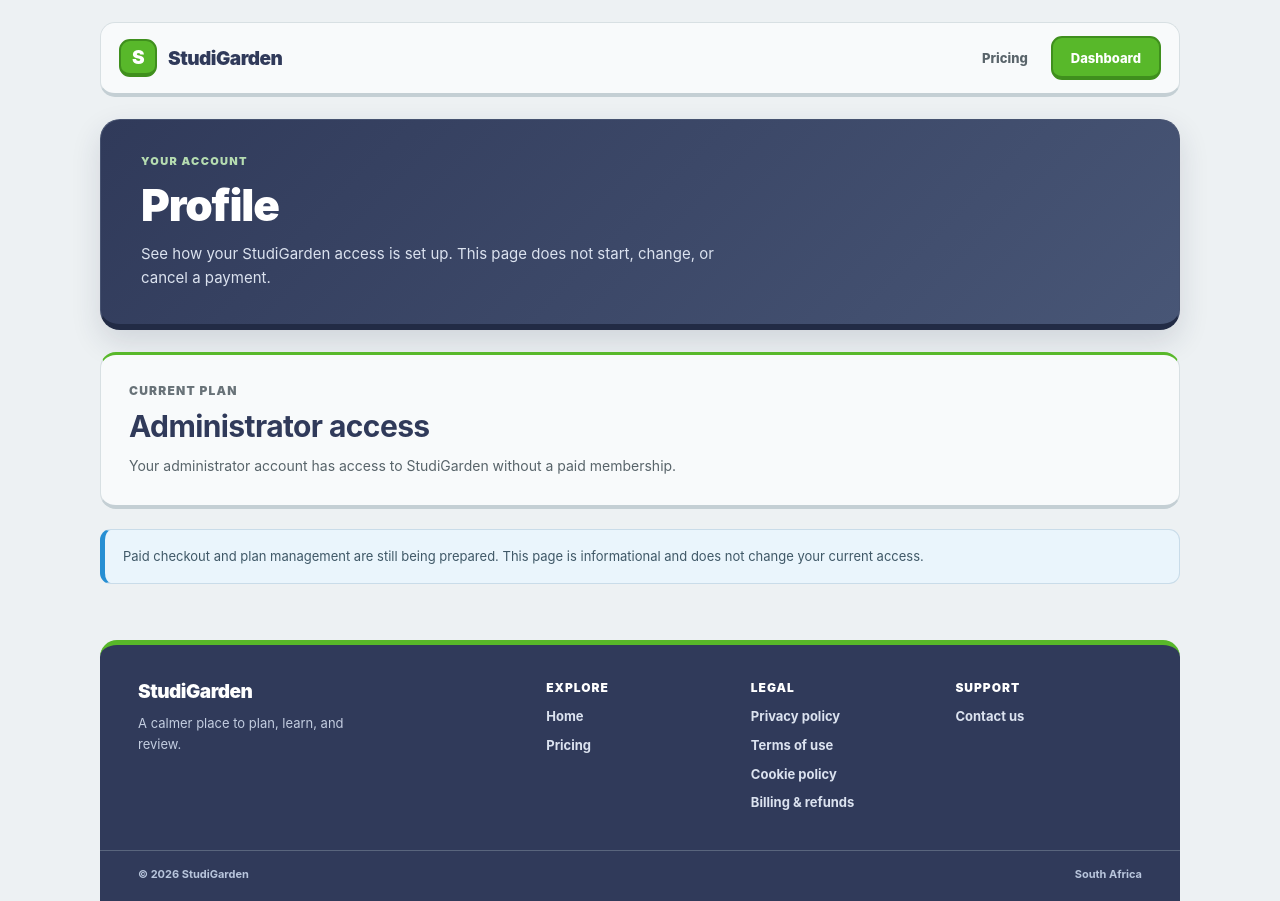
After one commit to zeanbritz/studyoptimizer, a Django app: page /my-plan/ in a window 1280 px wide. The commit adds this page. Run offline with Django 4.2, Linux system fonts and the light colour scheme; a user stored in the database is signed in; tables that the repository leaves empty hold one stand-in row (values such as "Sample post"); parts of the project's set-up code (start-up, migrations or seed data) failed here and were passed over.

Commit message:
Add profile plan page and exam navigation

```diff
--- /dev/null
+++ b/accounts/plan_views.py
@@ -0,0 +1,25 @@
+from django.contrib.auth.decorators import login_required
+from django.shortcuts import render
+
+from .models import BetaInvite, StudyMembership
+
+
+@login_required
+def my_plan(request):
+    user = request.user
+
+    is_beta_member = (
+        user.beta_lifetime_access
+        or BetaInvite.objects.filter(claimed_by_id=user.pk).exists()
+    )
+
+    membership = StudyMembership.objects.filter(user=user).first()
+
+    return render(
+        request,
+        "accounts/my_plan.html",
+        {
+            "is_beta_member": is_beta_member,
+            "membership": membership,
+        },
+    )
--- a/accounts/urls.py
+++ b/accounts/urls.py
@@ -1,6 +1,7 @@
 from allauth.account import views as account_views
 from django.urls import path
 
+from .plan_views import my_plan
 from .views import BetaSignupView
 
 
@@ -20,4 +21,9 @@ urlpatterns = [
         BetaSignupView.as_view(),
         name="register",
     ),
+    path(
+        "my-plan/",
+        my_plan,
+        name="my_plan",
+    ),
 ]
--- /dev/null
+++ b/templates/accounts/my_plan.html
@@ -0,0 +1,339 @@
+{% load static %}
+<!DOCTYPE html>
+<html lang="en">
+<head>
+    <meta charset="UTF-8">
+    <meta name="viewport" content="width=device-width, initial-scale=1.0">
+    <title>Profile — StudiGarden</title>
+    <link rel="stylesheet" href="{% static 'landing/css/footer.css' %}">
+
+    <style>
+        :root {
+            --page: #edf1f3;
+            --ink: #2f3335;
+            --muted: #687278;
+            --navy: #303a5a;
+            --navy-dark: #222b45;
+            --green: #58b82a;
+            --green-dark: #3f8f1d;
+        }
+
+        * { box-sizing: border-box; }
+
+        body {
+            margin: 0;
+            background: var(--page);
+            color: var(--ink);
+            font-family: -apple-system, BlinkMacSystemFont, "Segoe UI", Arial, sans-serif;
+        }
+
+        a { text-decoration: none; }
+
+        .shell {
+            width: min(1080px, calc(100% - 40px));
+            margin: 0 auto;
+        }
+
+        .site-header {
+            display: flex;
+            align-items: center;
+            justify-content: space-between;
+            gap: 20px;
+            margin: 22px 0;
+            padding: 13px 18px;
+            border: 1px solid #d8e0e3;
+            border-bottom: 4px solid #c4cfd4;
+            border-radius: 15px;
+            background: #f8fafb;
+        }
+
+        .brand {
+            display: inline-flex;
+            align-items: center;
+            gap: 11px;
+            color: var(--navy);
+            font-size: 19px;
+            font-weight: 900;
+            letter-spacing: -0.5px;
+        }
+
+        .brand-mark {
+            width: 38px;
+            height: 38px;
+            display: grid;
+            place-items: center;
+            border: 2px solid var(--green-dark);
+            border-bottom-width: 4px;
+            border-radius: 11px;
+            background: var(--green);
+            color: white;
+            font-size: 19px;
+            font-weight: 900;
+        }
+
+        .header-actions {
+            display: flex;
+            align-items: center;
+            flex-wrap: wrap;
+            gap: 10px;
+        }
+
+        .header-link {
+            min-height: 44px;
+            display: inline-flex;
+            align-items: center;
+            justify-content: center;
+            padding: 9px 13px;
+            border-radius: 9px;
+            color: #59646a;
+            font-size: 13px;
+            font-weight: 850;
+        }
+
+        .header-link:hover {
+            background: #eaf5fc;
+            color: #176f9f;
+        }
+
+        .dashboard-link {
+            min-height: 44px;
+            display: inline-flex;
+            align-items: center;
+            justify-content: center;
+            padding: 9px 18px 7px;
+            border: 2px solid var(--green-dark);
+            border-bottom-width: 4px;
+            border-radius: 11px;
+            background: var(--green);
+            color: white;
+            font-size: 13px;
+            font-weight: 850;
+        }
+
+        .dashboard-link:hover { background: #64c735; }
+
+        .intro {
+            padding: 34px 40px;
+            border: 1px solid #465270;
+            border-bottom: 6px solid var(--navy-dark);
+            border-radius: 20px;
+            background: linear-gradient(135deg, var(--navy), #485676);
+            color: white;
+            box-shadow: 0 12px 30px rgba(35, 45, 70, 0.14);
+        }
+
+        .eyebrow {
+            display: block;
+            margin-bottom: 10px;
+            color: #b5dcb1;
+            font-size: 11px;
+            font-weight: 900;
+            letter-spacing: 0.12em;
+            text-transform: uppercase;
+        }
+
+        .intro h1 {
+            margin: 0 0 10px;
+            font-size: clamp(31px, 4vw, 44px);
+            font-weight: 900;
+            letter-spacing: -1.2px;
+        }
+
+        .intro p {
+            max-width: 620px;
+            margin: 0;
+            color: #dbe2ef;
+            font-size: 15px;
+            line-height: 1.6;
+        }
+
+        .plan-card {
+            margin-top: 22px;
+            padding: 28px;
+            border: 1px solid #d8e0e3;
+            border-top: 3px solid var(--green);
+            border-bottom: 4px solid #c4cfd4;
+            border-radius: 16px;
+            background: #f8fafb;
+        }
+
+        .plan-label {
+            margin: 0 0 10px;
+            color: var(--muted);
+            font-size: 12px;
+            font-weight: 900;
+            letter-spacing: 0.1em;
+            text-transform: uppercase;
+        }
+
+        .plan-card h2 {
+            margin: 0 0 10px;
+            color: var(--navy);
+            font-size: clamp(23px, 3vw, 30px);
+            letter-spacing: -0.6px;
+        }
+
+        .plan-description {
+            max-width: 720px;
+            margin: 0;
+            color: #58646a;
+            font-size: 14px;
+            line-height: 1.65;
+        }
+
+        .details {
+            display: grid;
+            grid-template-columns: repeat(2, minmax(0, 1fr));
+            gap: 14px;
+            margin: 22px 0 0;
+        }
+
+        .detail {
+            min-width: 0;
+            padding: 17px;
+            border: 1px solid #dfe5e7;
+            border-radius: 12px;
+            background: white;
+        }
+
+        .detail dt {
+            margin-bottom: 7px;
+            color: var(--muted);
+            font-size: 11px;
+            font-weight: 900;
+            letter-spacing: 0.08em;
+            text-transform: uppercase;
+        }
+
+        .detail dd {
+            margin: 0;
+            color: var(--ink);
+            font-size: 16px;
+            font-weight: 800;
+        }
+
+        .notice {
+            margin: 20px 0 0;
+            padding: 16px 18px;
+            border: 1px solid #c9dce9;
+            border-left: 5px solid #278fd3;
+            border-radius: 11px;
+            background: #eaf5fc;
+            color: #3f5867;
+            font-size: 13px;
+            line-height: 1.6;
+        }
+
+        a:focus-visible {
+            outline: 3px solid rgba(39, 143, 211, 0.35);
+            outline-offset: 3px;
+        }
+
+        @media (max-width: 650px) {
+            .details { grid-template-columns: 1fr; }
+        }
+
+        @media (max-width: 520px) {
+            .shell { width: min(100% - 28px, 1080px); }
+            .site-header { align-items: flex-start; flex-direction: column; }
+            .intro { padding: 29px 22px; }
+            .plan-card { padding: 21px; }
+        }
+    </style>
+</head>
+
+<body>
+    <div class="shell">
+        <header class="site-header">
+            <a href="{% url 'landing' %}" class="brand" aria-label="StudiGarden home">
+                <span class="brand-mark" aria-hidden="true">S</span>
+                <span>StudiGarden</span>
+            </a>
+
+            <nav class="header-actions" aria-label="Main navigation">
+                <a href="{% url 'pricing' %}" class="header-link">Pricing</a>
+                <a href="{% url 'dashboard' %}" class="dashboard-link">Dashboard</a>
+            </nav>
+        </header>
+
+        <main>
+            <section class="intro" aria-labelledby="page-title">
+                <span class="eyebrow">Your account</span>
+                <h1 id="page-title">Profile</h1>
+                <p>See how your StudiGarden access is set up. This page does not start, change, or cancel a payment.</p>
+            </section>
+
+            <section class="plan-card" aria-labelledby="current-plan-title">
+                <p class="plan-label">Current plan</p>
+
+                {% if user.is_superuser %}
+                    <h2 id="current-plan-title">Administrator access</h2>
+                    <p class="plan-description">
+                        Your administrator account has access to StudiGarden without a paid membership.
+                    </p>
+
+                {% elif is_beta_member %}
+                    <h2 id="current-plan-title">Invited beta access</h2>
+                    <p class="plan-description">
+                        You have permanent free access to StudiGarden’s standard study features
+                        as a thank-you for helping us improve. No subscription or payment details are needed.
+                    </p>
+
+                {% elif membership %}
+                    <h2 id="current-plan-title">
+                        {{ membership.get_plan_display }} plan
+                    </h2>
+                    <p class="plan-description">
+                        {% if membership.plan == "monthly" %}
+                            R99 per month. Monthly renewals will be managed here once payments launch.
+                        {% else %}
+                            R999 for 12 months. This plan does not renew automatically.
+                        {% endif %}
+                    </p>
+
+                    <dl class="details">
+                        <div class="detail">
+                            <dt>Status</dt>
+                            <dd>{{ membership.get_status_display }}</dd>
+                        </div>
+
+                        {% if membership.paid_until and membership.status != "pending" %}
+                            <div class="detail">
+                                <dt>Paid access until</dt>
+                                <dd>{{ membership.paid_until|date:"j F Y" }}</dd>
+                            </div>
+                        {% endif %}
+
+                        {% if membership.status == "past_due" and membership.grace_until %}
+                            <div class="detail">
+                                <dt>Payment grace period until</dt>
+                                <dd>{{ membership.grace_until|date:"j F Y" }}</dd>
+                            </div>
+                        {% endif %}
+                    </dl>
+
+                    <p class="notice">
+                        If a paid plan ends, your account and existing study material remain available
+                        to view. Editing and new study activity will require an active plan once
+                        subscription access rules are launched.
+                    </p>
+
+                {% else %}
+                    <h2 id="current-plan-title">No paid plan</h2>
+                    <p class="plan-description">
+                        Paid subscriptions are not open yet. There is nothing to pay for or manage
+                        on this page right now.
+                    </p>
+                {% endif %}
+            </section>
+
+            <p class="notice">
+                Paid checkout and plan management are still being prepared. This page is
+                informational and does not change your current access.
+            </p>
+        </main>
+
+        {% include 'landing/partials/footer.html' %}
+    </div>
+</body>
+</html>
```
Also changed, not shown: accounts/test_my_plan.py (added, +87 -0 lines), templates/partials/sidebar.html (+33 -6 lines).
